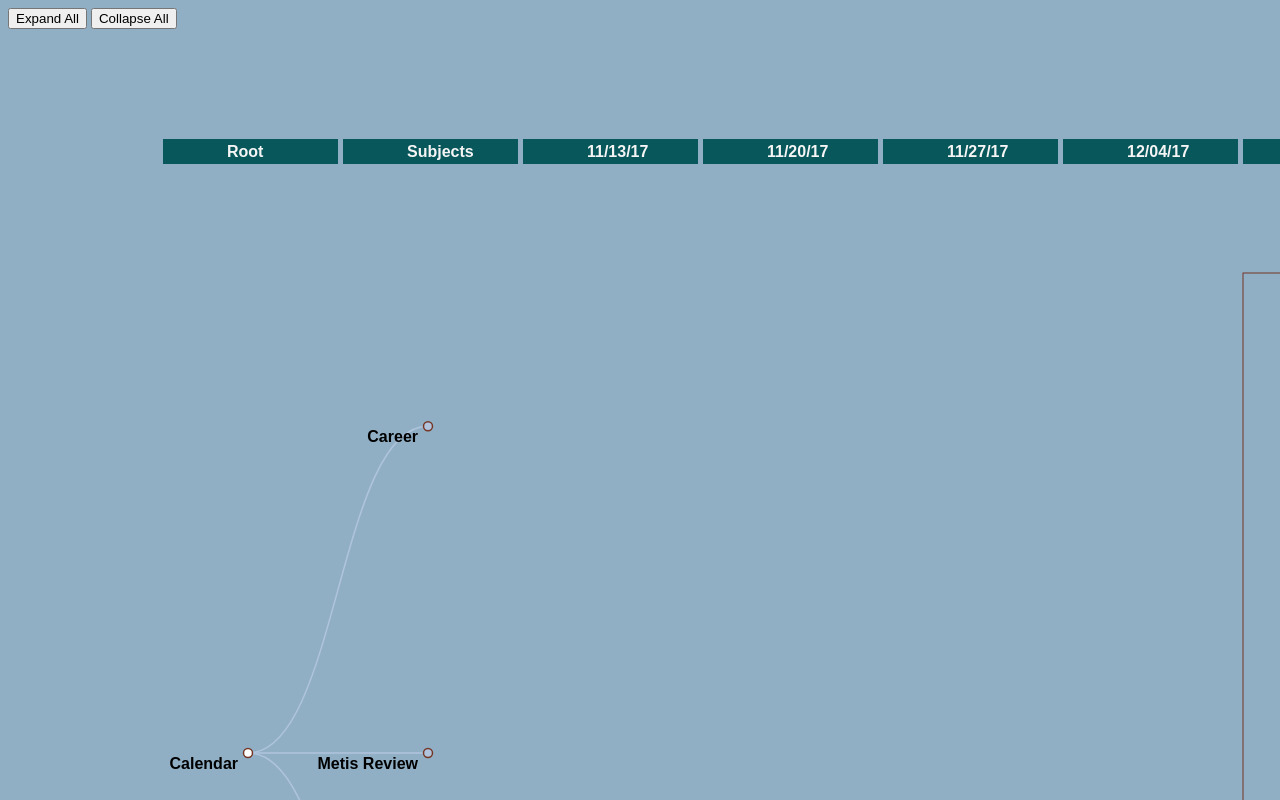
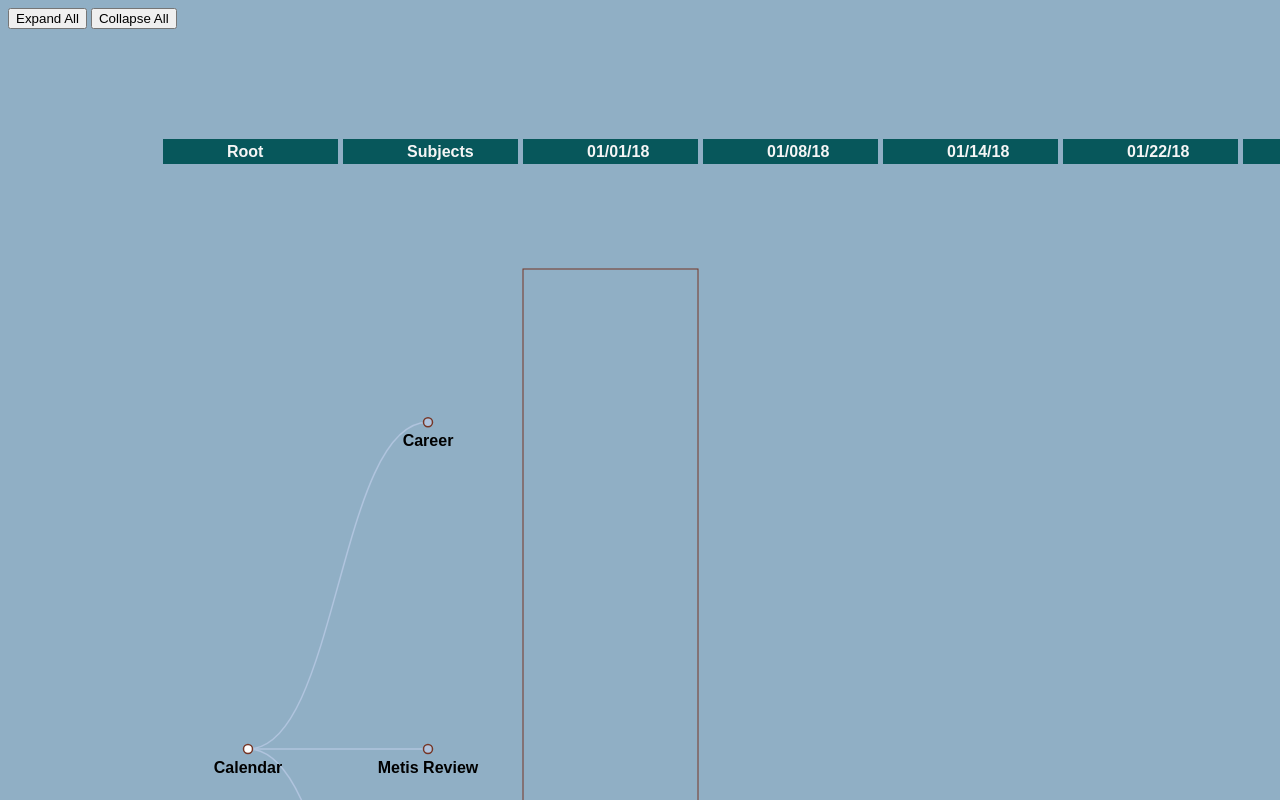
Before and after one commit to bfitzpa5/D3_Projects, a plain HTML site: page roadMap/index.html in a window 1280 px wide. Shown: the top 800 px of the page. Drawn offline with nearby package versions, Linux system fonts and the light colour scheme.

Commit message:
Updated dates, current date box and node text alignment

```diff
--- a/roadMap/index.html
+++ b/roadMap/index.html
@@ -1,4 +1,4 @@
-<!DOCTYPE html>
+<DOCTYPE html>
 <html>
 <head>
 <meta charset="utf-8">
@@ -74,15 +74,11 @@ function dateRects() {
     var current = [
       {t:"Root", n:0},
       {t: "Subjects", n:1},
-      {t: "11/13/17", n:2},
-      {t: "11/20/17", n:3},
-      {t: "11/27/17", n:4},
-      {t: "12/04/17", n:5},
-      {t: "12/11/17", n:6},
-      {t: "12/18/17", n:7},
-      {t: "12/25/17", n:8},
-      {t: "01/01/17", n:9},
-      {t: "01/08/18", n:10}
+      {t: "01/01/18", n:2},
+      {t: "01/08/18", n:3},
+      {t: "01/14/18", n:4},
+      {t: "01/22/18", n:5},
+      {t: "01/29/18", n:6}
     ];
     var arr = [];
 
@@ -117,7 +113,7 @@ var svg = d3.select("body").append("svg")
   .append("g")
     .attr("transform", "translate(" + margin.left + "," + margin.top + ")");
 
-var currentDate = 5;
+var currentDate = 1;
 var currentDateRect = svg.append("rect")
       .attr("class", "dateRect")
       .attr("x", currentDate*180+95)
@@ -170,9 +166,9 @@ function update(source) {
       .style("fill", function(d) { return d._children ? "lightsteelblue" : "#fff"; });
 
   nodeEnter.append("text")
-      .attr("x", function(d) { return d.children || d._children ? -10 : 10; })
-      .attr("dy", "1em")
-      .attr("text-anchor", function(d) { return d.children || d._children ? "end" : "start"; })
+      .attr("x", function(d) { return d.children || d._children ? 0 : -5; })
+      .attr("dy", "1.5em")
+      .attr("text-anchor", function(d) { return d.children || d._children ? "middle" : "start"; })
       .text(function(d) { return d.name; })
       .style("fill-opacity", 1e-6)
       .style("font-size", "1em");
```
